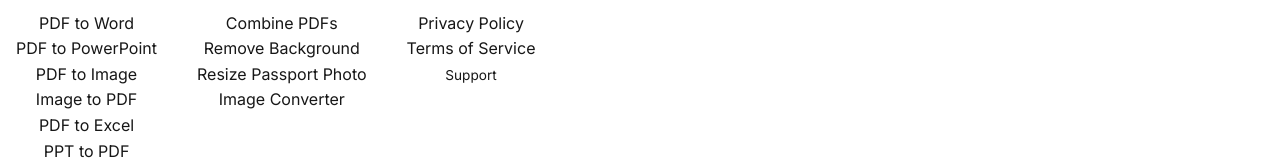
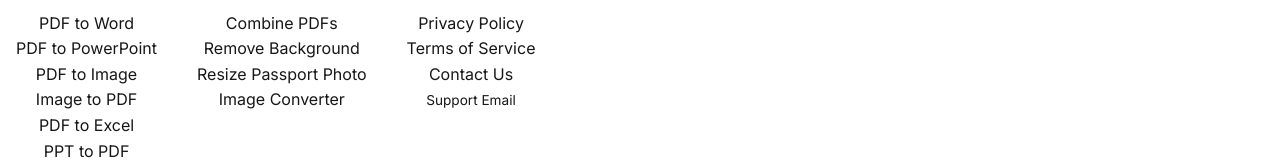
Before and after one commit to Leadmind-Developer/pdfimagetools-vercel, a Next.js app: page / in a window 1280 px wide. Shown: the part 3073-3235 px from the top of the page. Built offline with nearby package versions, Linux system fonts and the light colour scheme; no server answers.

Commit message:
Update Footer.jsx

```diff
--- a/src/components/Footer.jsx
+++ b/src/components/Footer.jsx
@@ -26,7 +26,8 @@ export default function Footer() {
   const legalLinks = [
     { href: "/privacy", label: "Privacy Policy" },
     { href: "/terms", label: "Terms of Service" },
-    { href: "mailto:support@pdfimagetools.app", label: "Support" },
+    { href: "/contact", label: "Contact Us" }, // SEO friendly page
+    { href: "mailto:support@pdfimagetools.app", label: "Support Email" },
   ];
 
   return (
@@ -76,7 +77,7 @@ export default function Footer() {
 
       </div>
 
-      {/* Copyright LAST */}
+      {/* Copyright last */}
       <div className="footer-copyright">
         © {new Date().getFullYear()} <strong>PDFImageTools</strong>. All rights reserved.
       </div>
```
